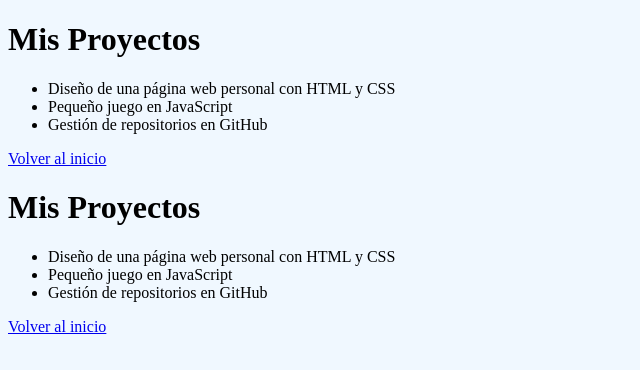
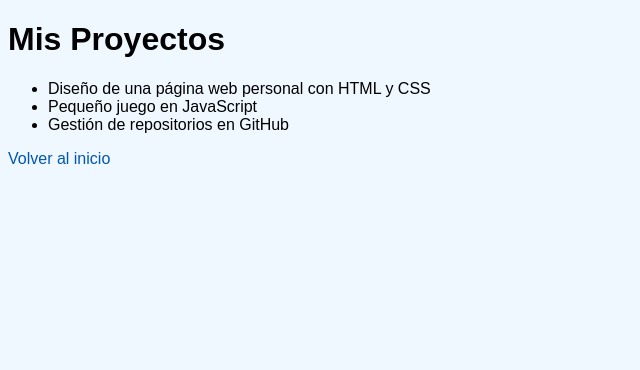
Before and after one commit to richayman43-boop/aiman43.github.io, a plain HTML site: page proyectos.html in a window 1280 px wide. Shown: the whole page, without its empty margins (0-640 px from the left). Drawn offline with Linux system fonts and the light colour scheme.

Commit message:
Update proyectos.html

```diff
--- a/proyectos.html
+++ b/proyectos.html
@@ -2,18 +2,23 @@
 <html lang="es">
 <head>
   <meta charset="UTF-8">
+  <meta name="viewport" content="width=device-width, initial-scale=1.0">
   <title>Mis proyectos - Aiman Rich</title>
+  <style>
+    body {
+      background-color: #f0f8ff;
+      font-family: Arial, sans-serif;
+    }
+    a {
+      color: #0056b3;
+      text-decoration: none;
+    }
+    a:hover {
+      text-decoration: underline;
+    }
+  </style>
 </head>
 <body>
-  <h1>Mis Proyectos</h1>
-  <ul>
-    <li>Diseño de una página web personal con HTML y CSS</li>
-    <li>Pequeño juego en JavaScript</li>
-    <li>Gestión de repositorios en GitHub</li>
-  </ul>
-  <a href="index.html">Volver al inicio</a>
-</body>
-  <body style="background-color: #f0f8ff;">
   <h1>Mis Proyectos</h1>
   <ul>
     <li>Diseño de una página web personal con HTML y CSS</li>
@@ -23,5 +28,4 @@
 
   <a href="index.html">Volver al inicio</a>
 </body>
-
 </html>
```
